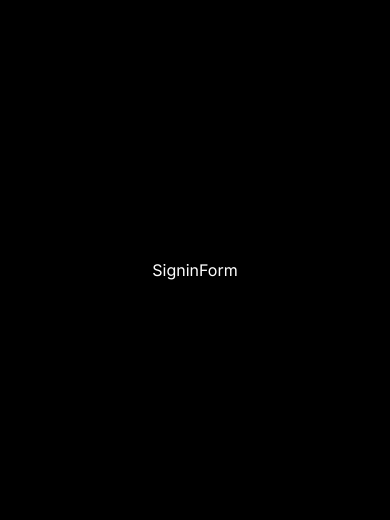
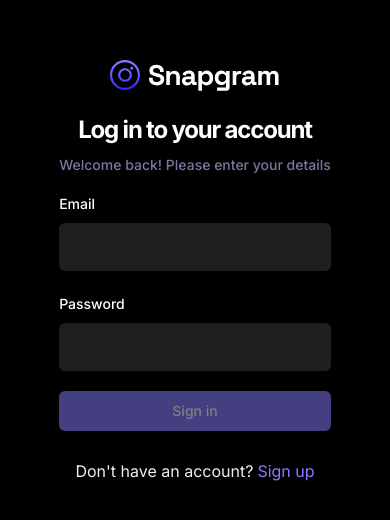
Before and after one commit to atirson/snapgram, a React (Vite) app: page /sign-in in a window 390 px wide. Shown: the part 152-672 px from the top of the page. Built offline with nearby package versions, Linux system fonts and the light colour scheme; no server answers.

Commit message:
feat: added form to log-in

```diff
--- a/src/_auth/forms/SigninForm.tsx
+++ b/src/_auth/forms/SigninForm.tsx
@@ -1,7 +1,127 @@
+import { z } from 'zod'
+import { zodResolver } from '@hookform/resolvers/zod'
+import { useForm } from 'react-hook-form'
+
+import {
+  Form,
+  FormControl,
+  FormField,
+  FormItem,
+  FormLabel,
+  FormMessage,
+} from '@/components/ui/form'
+import { Button } from '@/components/ui/button'
+import { Input } from '@/components/ui/input'
+import { SigninValidation } from '@/lib/validation'
+import { Loader } from '@/components/shared/Loader'
+import { Link, useNavigate } from 'react-router-dom'
+import { useToast } from '@/components/ui/use-toast'
+import { useSignInAccount } from '@/lib/react-query/queriesAndMutation'
+import { useUserContext } from '@/context/AuthContext'
+
 export const SigninForm = () => {
+  const { toast } = useToast()
+  const { checkAuthUser, isLoading: isUserLoading } = useUserContext()
+  const navigate = useNavigate()
+
+  const form = useForm<z.infer<typeof SigninValidation>>({
+    resolver: zodResolver(SigninValidation),
+  })
+
+  const { mutateAsync: signInAccount, isPending } = useSignInAccount()
+
+  async function onSubmit(values: z.infer<typeof SigninValidation>) {
+    const session = await signInAccount({
+      email: values.email,
+      password: values.password,
+    })
+
+    if (!session) {
+      return toast({
+        title: 'Sign in failed. Please try again.',
+      })
+    }
+
+    const isLoggedIn = await checkAuthUser()
+
+    if (isLoggedIn) {
+      form.reset()
+
+      navigate('/')
+    } else {
+      return toast({
+        title: 'Sign in failed. Please try again.',
+      })
+    }
+  }
+
   return (
-    <div>
-      <h1>SigninForm</h1>
-    </div>
+    <Form {...form}>
+      <div className="sm:w-420 flex-center flex-col">
+        <img src="/assets/images/logo.svg" alt="Logo Snapgram" />
+        <h2 className="h3-bold md:h2-bold pt-5 sm:pt-12">
+          Log in to your account
+        </h2>
+        <p className="text-light-3 small-medium md:base-regular mt-2">
+          Welcome back! Please enter your details
+        </p>
+
+        <form
+          onSubmit={form.handleSubmit(onSubmit)}
+          className="flex flex-col gap-5 w-full mt-4"
+        >
+          <FormField
+            control={form.control}
+            name="email"
+            render={({ field }) => (
+              <FormItem>
+                <FormLabel>Email</FormLabel>
+                <FormControl>
+                  <Input type="email" className="shad-input" {...field} />
+                </FormControl>
+                <FormMessage />
+              </FormItem>
+            )}
+          />
+          <FormField
+            control={form.control}
+            name="password"
+            render={({ field }) => (
+              <FormItem>
+                <FormLabel>Password</FormLabel>
+                <FormControl>
+                  <Input type="password" className="shad-input" {...field} />
+                </FormControl>
+                <FormMessage />
+              </FormItem>
+            )}
+          />
+          <Button
+            disabled={!form.formState.isValid}
+            className="shad-button_primary"
+            type="submit"
+          >
+            {isPending ?? isUserLoading ? (
+              <div className="flex-center gap-2">
+                <Loader />
+                Loading...
+              </div>
+            ) : (
+              'Sign in'
+            )}
+          </Button>
+
+          <p className="text-small-regular text-light-2 text-center mt-2">
+            Don't have an account?
+            <Link
+              to="/sign-up"
+              className="text-primary-500 text-small-semibold ml-1"
+            >
+              Sign up
+            </Link>
+          </p>
+        </form>
+      </div>
+    </Form>
   )
 }
--- a/src/_auth/forms/SignupForm.tsx
+++ b/src/_auth/forms/SignupForm.tsx
@@ -142,7 +142,7 @@
             className="shad-button_primary"
             type="submit"
           >
-            {isCreatingAccount ? (
+            {isCreatingAccount ?? isUserLoading ?? isSigningIn ? (
               <div className="flex-center gap-2">
                 <Loader />
                 Loading...
--- a/src/context/AuthContext.tsx
+++ b/src/context/AuthContext.tsx
@@ -39,6 +39,7 @@
   const navigate = useNavigate()
 
   const checkAuthUser = useCallback(async () => {
+    setIsLoading(true)
     try {
       const currentAccount = await getCurrentUser()
 
--- a/src/lib/validation/index.ts
+++ b/src/lib/validation/index.ts
@@ -10,3 +10,12 @@
     .max(50)
     .default(''),
 })
+
+export const SigninValidation = z.object({
+  email: z.string().email().default(''),
+  password: z
+    .string()
+    .min(8, { message: 'Password must be at least 8 characters' })
+    .max(50)
+    .default(''),
+})
```
Also changed, not shown: .eslintrc.cjs.
